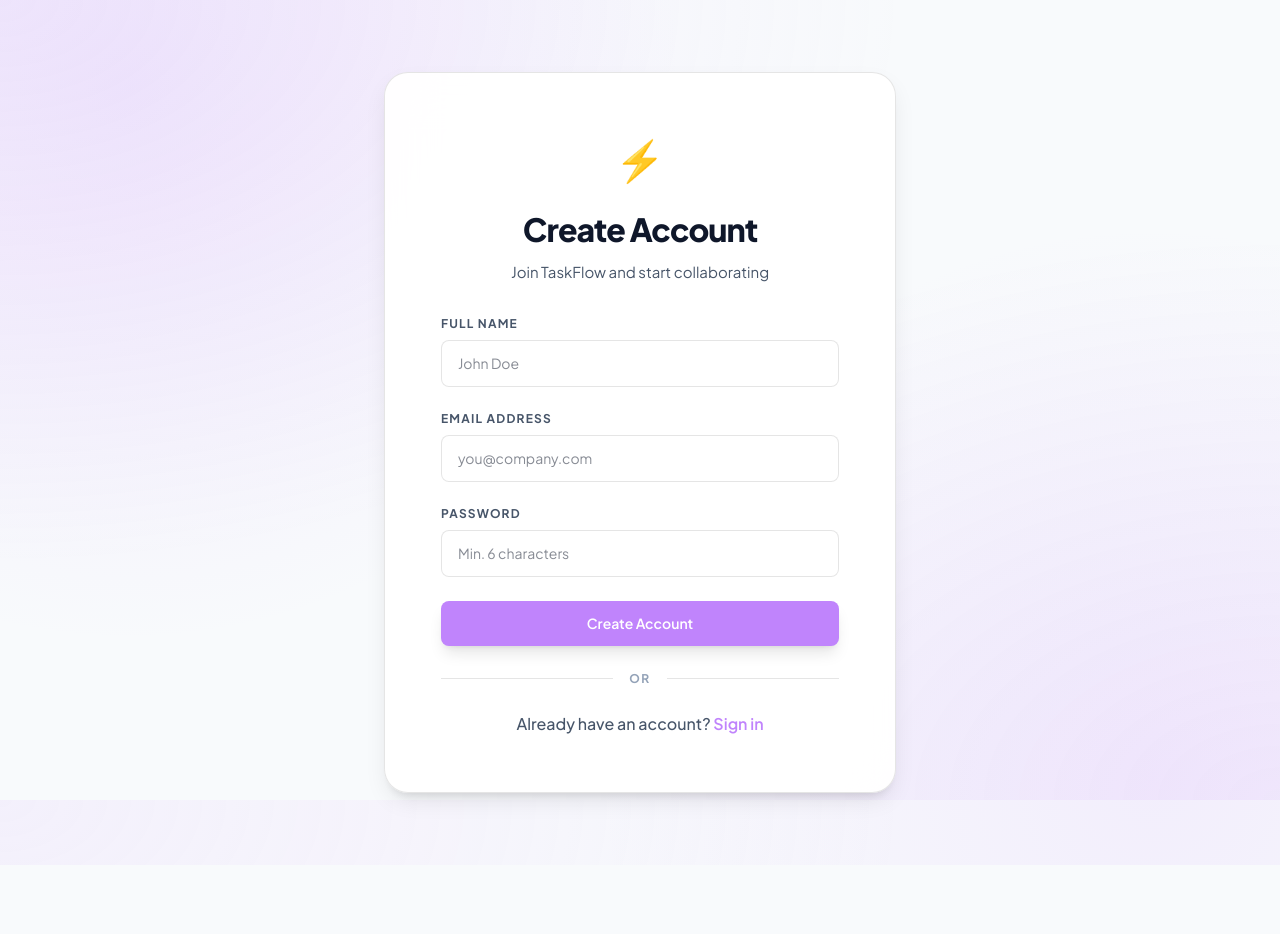
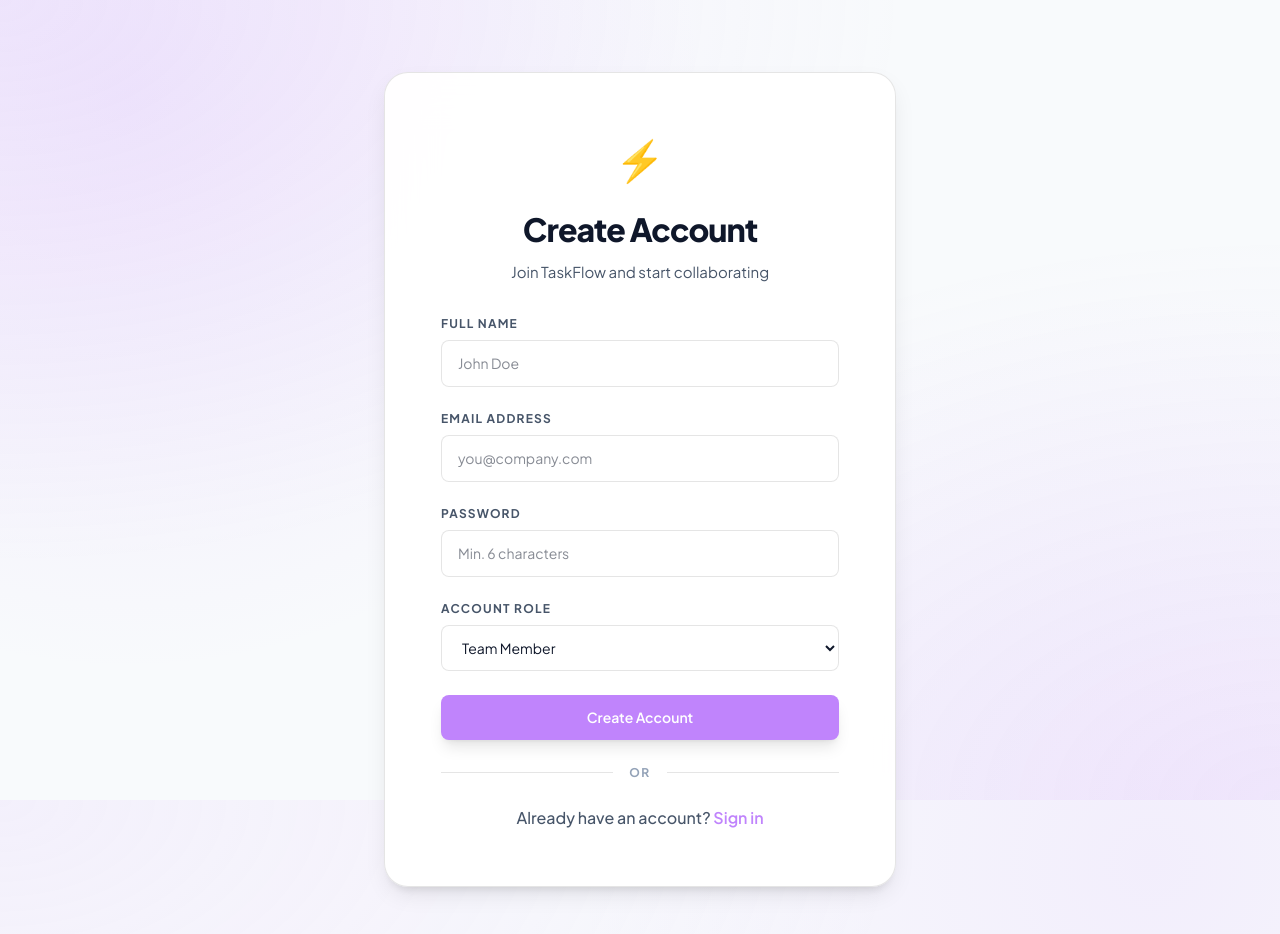
Before and after one commit to VaishaleeSingh/tech_task_management_fe, a React (Vite) app: page /signup in a window 1280 px wide. Shown: the top 934 px of the page. Before the commit the page ends 865 px from the top, so only its background shows below. Built offline with nearby package versions, Linux system fonts and the light colour scheme.

Commit message:
Add account role dropdown to Signup page

```diff
--- a/src/pages/Signup.jsx
+++ b/src/pages/Signup.jsx
@@ -65,6 +65,18 @@ export default function Signup() {
             />
           </div>
 
+          <div className="flex flex-col gap-2">
+            <label className="text-xs font-bold text-[var(--text-secondary)] uppercase tracking-widest px-1">Account Role</label>
+            <select
+              value={form.role}
+              onChange={e => setForm(p => ({ ...p, role: e.target.value }))}
+              className="bg-[var(--bg-card)] border border-[var(--border)] rounded-md px-3 py-2 text-sm text-[var(--text-primary)] focus:outline-none focus:ring-2 focus:ring-[var(--accent)]"
+            >
+              <option value="member">Team Member</option>
+              <option value="admin">Administrator</option>
+            </select>
+          </div>
+
           <button
             type="submit"
             disabled={loading}
```
